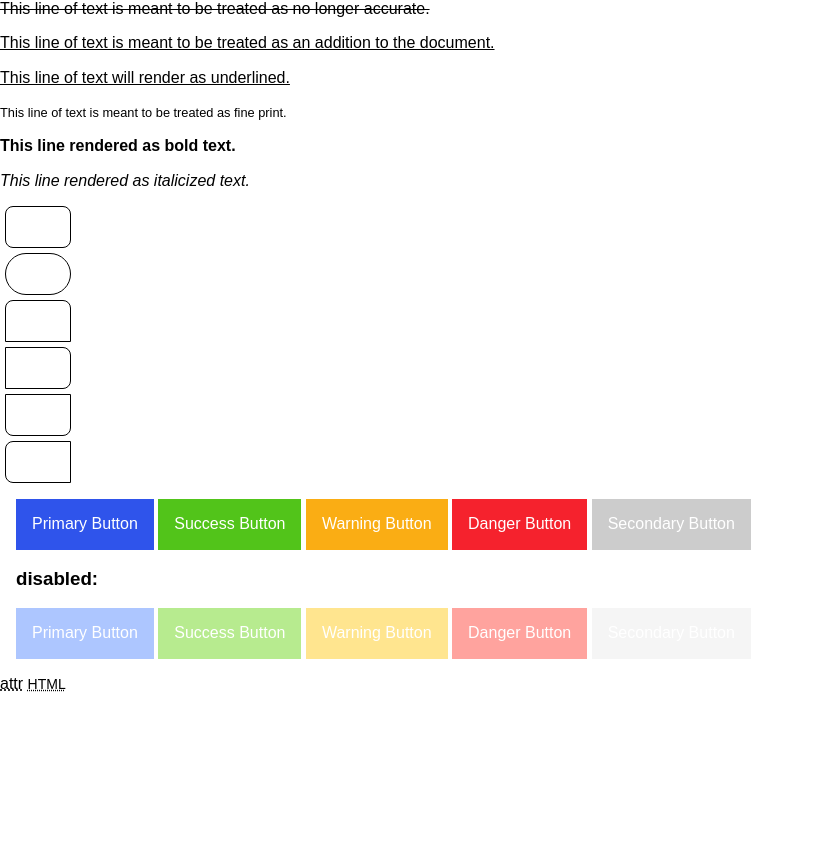
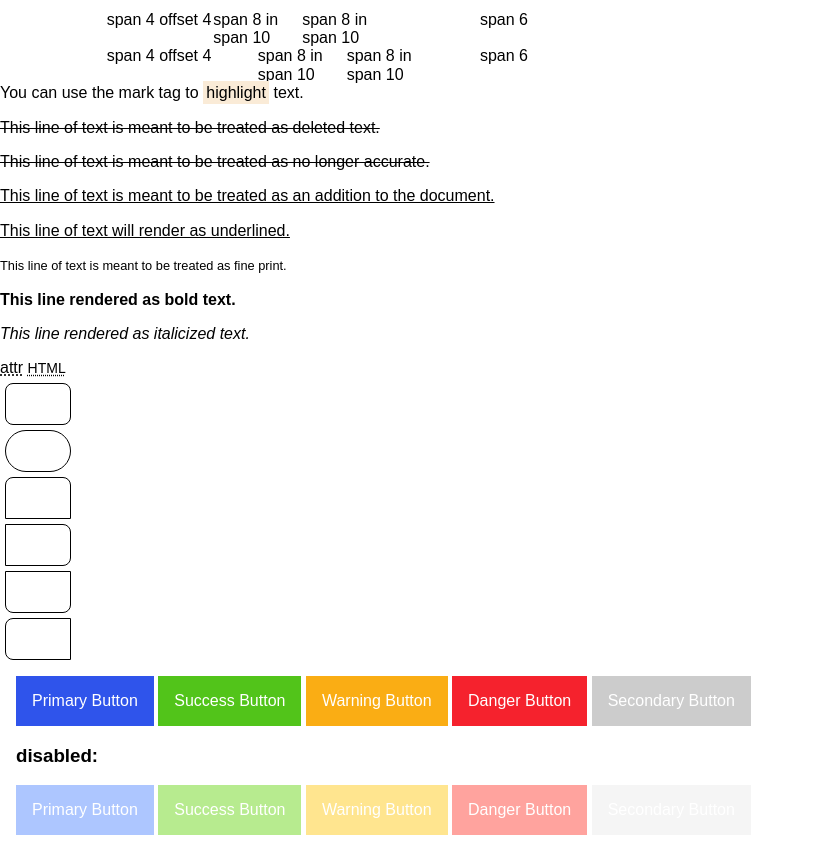
Before and after one commit to kenpusney/steam, a website built with webpack: page dist/index.html in a window 1280 px wide. Shown: the part 69-920 px from the top of the page, without its empty margins (0-814 px from the left). Before the commit the page ends 800 px from the top, so only its background shows below. Built offline with nearby package versions, Linux system fonts and the light colour scheme.

Commit message:
extract examples to javascript files

```diff
--- /dev/null
+++ b/src/examples/colors-example.js
@@ -0,0 +1,34 @@
+import {append, html} from "../util/element";
+
+append(html`
+<div class="colors-examole">
+  <div class="demo-buttons">
+    <button class="element-primary">Primary Button</button>
+    <button class="element-success">Success Button</button>
+    <button class="element-warning">Warning Button</button>
+    <button class="element-danger">Danger Button</button>
+    <button class="element-secondary">Secondary Button</button>
+  </div>
+
+  <div class="demo-buttons">
+    <h3>disabled:</h3>
+    <button class="element-primary" disabled>Primary Button</button>
+    <button class="element-success" disabled>Success Button</button>
+    <button class="element-warning" disabled>Warning Button</button>
+    <button class="element-danger" disabled>Danger Button</button>
+    <button class="element-secondary" disabled>Secondary Button</button>
+  </div>
+
+  <style type="text/css">
+     button {
+      padding: 1em;
+      border: none;
+      outline: none;
+    }
+
+    .demo-buttons {
+      margin: 1em;
+    }
+  </style>
+</div>
+`)
--- /dev/null
+++ b/src/examples/content-example.js
@@ -0,0 +1,37 @@
+import {append, div, html} from "../util/element";
+
+append(html`
+  <div class="content-example">
+    <div class="demo-col">
+      <p>You can use the mark tag to <mark>highlight</mark> text.</p>
+      <p><del>This line of text is meant to be treated as deleted text.</del></p>
+      <p><s>This line of text is meant to be treated as no longer accurate.</s></p>
+      <p><ins>This line of text is meant to be treated as an addition to the document.</ins></p>
+      <p><u>This line of text will render as underlined.</u></p>
+      <p><small>This line of text is meant to be treated as fine print.</small></p>
+      <p><strong>This line rendered as bold text.</strong></p>
+      <p><em>This line rendered as italicized text.</em></p>
+    </div>
+    <abbr title="attributes">attr</abbr>
+    <abbr title="Hyper Text Markup Language" class="initialism">html</abbr>
+
+    <div>
+      <div class="box br3"></div>
+      <div class="box br3 br-pill"></div>
+      <div class="box br3 br-top"></div>
+      <div class="box br3 br-right"></div>
+      <div class="box br3 br-bottom"></div>
+      <div class="box br3 br-left"></div>
+    </div>
+    <style type="text/css">
+      .content-example .box {
+        width: 64px;
+        height: 40px;
+        margin: 5px;
+        border-color: black;
+        border-width: 1px;
+        border-style: solid;
+      }
+    </style>
+  </div>
+`)
--- /dev/null
+++ b/src/examples/grid-example.js
@@ -0,0 +1,52 @@
+import {append, html} from "../util/element";
+
+append(html`
+<div class="grid-example">
+  <h1>Steam Grid Example</h1>
+  <div class="steam-row">
+    <div class="steam-col span-4 offset-4">
+      span 4 offset 4
+    </div>
+    <div class="steam-col span-10">
+      <div class="steamrow">
+        <div class="steam-col span-8">
+          span 8 in span 10
+        </div>
+        <div class="steam-col span-8">
+          span 8 in span 10
+        </div>
+      </div>
+    </div>
+
+    <div class="steam-col span-6">
+      span 6
+    </div>
+  </div>
+  <div class="steam-row">
+    <div class="steam-col span-4 offset-4">
+      span 4 offset 4
+    </div>
+    <div class="steam-col span-10">
+      <div class="steam-row steam-row-flex steam-row__justify-center">
+        <div class="steam-col span-8">
+          span 8 in span 10
+        </div>
+        <div class="steam-col span-8">
+          span 8 in span 10
+        </div>
+      </div>
+    </div>
+
+    <div class="steam-col span-6">
+      span 6
+    </div>
+  </div>
+
+  <style type="text/css">
+    .grid-example {
+      width: 50%;
+      min-width: 400px;
+    }
+  </style>
+</div>
+`);
--- a/src/index.js
+++ b/src/index.js
@@ -1,5 +1,5 @@
 import "./main.less";
 
-export default {
-
-}
+import "./examples/grid-example"
+import "./examples/content-example"
+import "./examples/colors-example"
--- /dev/null
+++ b/src/util/element.js
@@ -0,0 +1,25 @@
+export function element({tag = "div", className = "", html}) {
+  let el = document.createElement(tag);
+  el.className = className;
+
+  el.innerHTML = html;
+
+  return el;
+}
+
+
+export function div(className = "") {
+  return (html) => {
+    return element({
+      className, html
+    })
+  }
+}
+
+export function append(el, container = document.body) {
+  container.appendChild(el);
+}
+
+export function html(html) {
+  return element({html}).firstElementChild;
+}
```
Also changed, not shown: dist/index.html, 1 other file.
